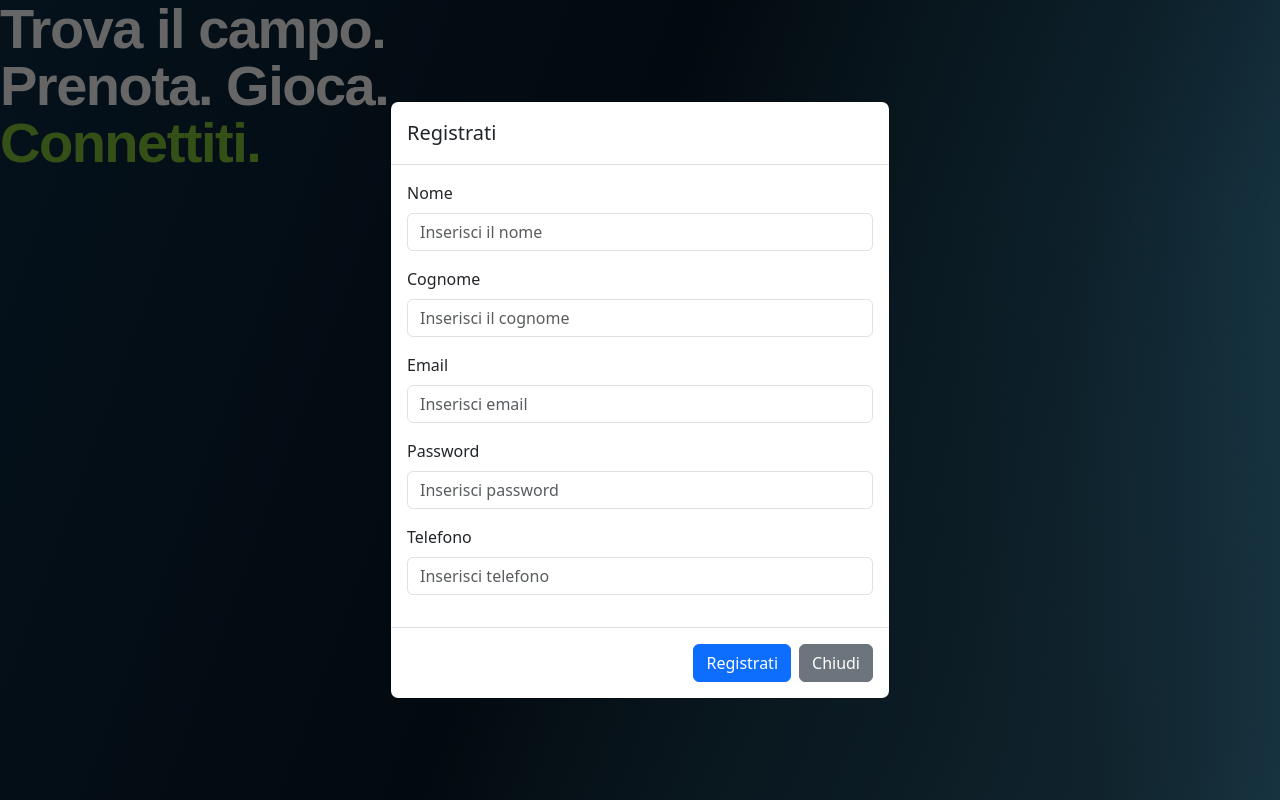
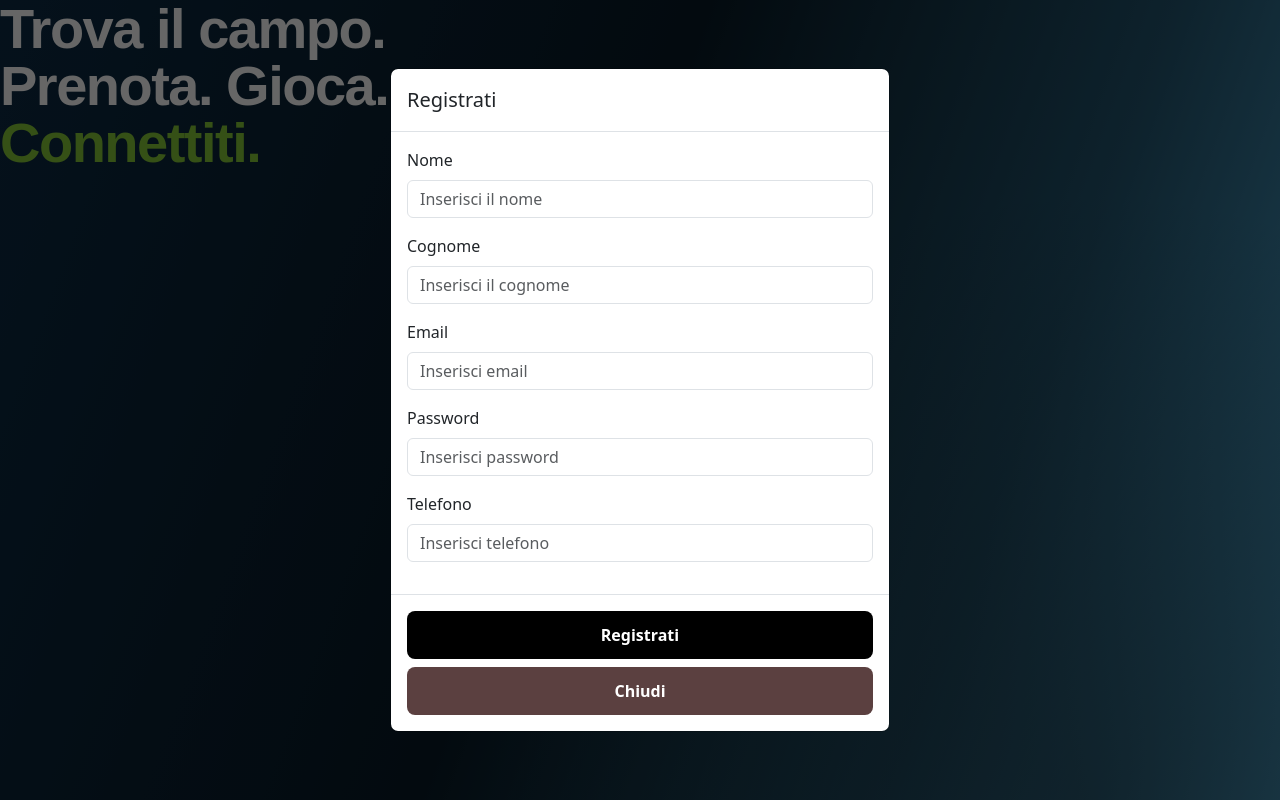
Before and after one commit to nikylucien92/centroSportivo-FE, an Angular app: page / in a window 1280 px wide. Both pictures are taken after a click on the button "Non hai un account? Registrati". Built offline with nearby package versions, Linux system fonts and the light colour scheme.

Commit message:
Modifica addattamento CSS della registrazione , dei bottoni

```diff
--- a/src/app/registrazione/registrazione.css
+++ b/src/app/registrazione/registrazione.css
@@ -0,0 +1,31 @@
+.btn-registrati{
+      width: 100%;
+  padding: 12px;
+  border-radius: 8px;
+  background-color: #000000;
+  border: none;
+  color: #ffffff;
+  font-weight: 600;
+  font-size: 1rem;
+  cursor: pointer;
+  transition: background-color 0.2s ease, transform 0.1s ease;
+}
+.btn-registrati:hover {
+  background-color: #222222;
+}
+.btn-chiudi{
+          width: 100%;
+  padding: 12px;
+  border-radius: 8px;
+  background-color: #5b4040;
+  border: none;
+  color: #ffffff;
+  font-weight: 600;
+  font-size: 1rem;
+  cursor: pointer;
+  transition: background-color 0.2s ease, transform 0.1s ease;
+}
+.btn-chiudi:hover{
+      background-color: #e7e4e4;
+    color:#5b4040;
+}
--- a/src/app/registrazione/registrazione.html
+++ b/src/app/registrazione/registrazione.html
@@ -116,8 +116,8 @@
 
       <div class="modal-footer">
 
-        <button type="button" class="btn btn-primary" (click)="registrati()">Registrati</button>
-       <button type="button" class="btn btn-secondary" (click)="emit()">Chiudi</button>
+        <button type="button" class="btn-registrati" (click)="registrati()">Registrati</button>
+       <button type="button" class="btn-chiudi" (click)="emit()">Chiudi</button>
 
       </div>
     </div>
```
